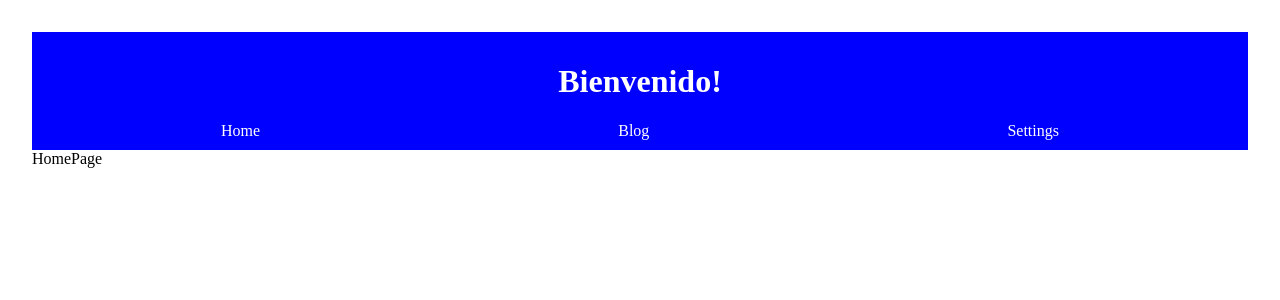
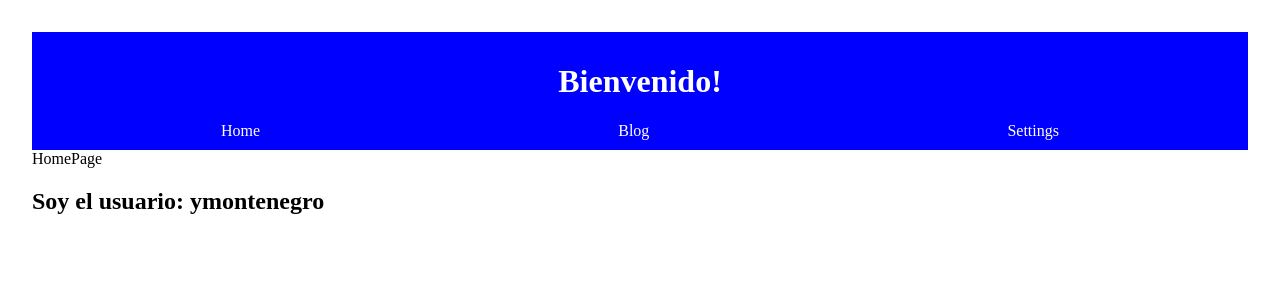
Before and after one commit to ymontenegr/prueba-paginas, a React (Vite) app: page / in a window 1280 px wide. Shown: the top 300 px of the page. Built offline with nearby package versions, Linux system fonts and the light colour scheme.

Commit message:
Creando variables para usar en todo el proyecto con context

```diff
--- /dev/null
+++ b/src/contexts/user.context.jsx
@@ -0,0 +1,16 @@
+import { createContext, useState } from "react";
+
+const UserContext = createContext();
+
+function UserProviderWrapper(props) {
+
+    const [user, setUser] = useState("ymontenegro");
+
+    return (
+        <UserContext.Provider value = {{user, setUser}}>
+            {props.children}
+        </UserContext.Provider>
+    )
+}
+
+export {UserContext, UserProviderWrapper};
--- a/src/main.jsx
+++ b/src/main.jsx
@@ -3,9 +3,13 @@ import { createRoot } from 'react-dom/client'
 import './index.css'
 import App from './App.jsx'
 import { BrowserRouter } from 'react-router-dom'
+import { UserProviderWrapper } from './contexts/user.context.jsx'
 
 createRoot(document.getElementById('root')).render(
-  <BrowserRouter>
-    <App />
-  </BrowserRouter>
+  <UserProviderWrapper>
+      <BrowserRouter>
+        <App />
+    </BrowserRouter>
+  </UserProviderWrapper>
+
 )
--- a/src/pages/BlogPage.jsx
+++ b/src/pages/BlogPage.jsx
@@ -17,6 +17,7 @@ function BlogPage() {
         setError(false);
       }
       catch (e) {
+        console.log(e);
         setError(true);
       }
   };
--- a/src/pages/HomePage.jsx
+++ b/src/pages/HomePage.jsx
@@ -1,11 +1,18 @@
+import { useContext } from "react"
 import HeaderComponent from "../components/HeaderComponent"
+import { UserContext } from "../contexts/user.context"
 
 
 function HomePage() {
+
+  const {user} = useContext(UserContext);
+
   return (
     <>
       <HeaderComponent></HeaderComponent>
+
       <div>HomePage</div>
+      <h2>Soy el usuario: {user}</h2>
     </>
   )
 }
```
